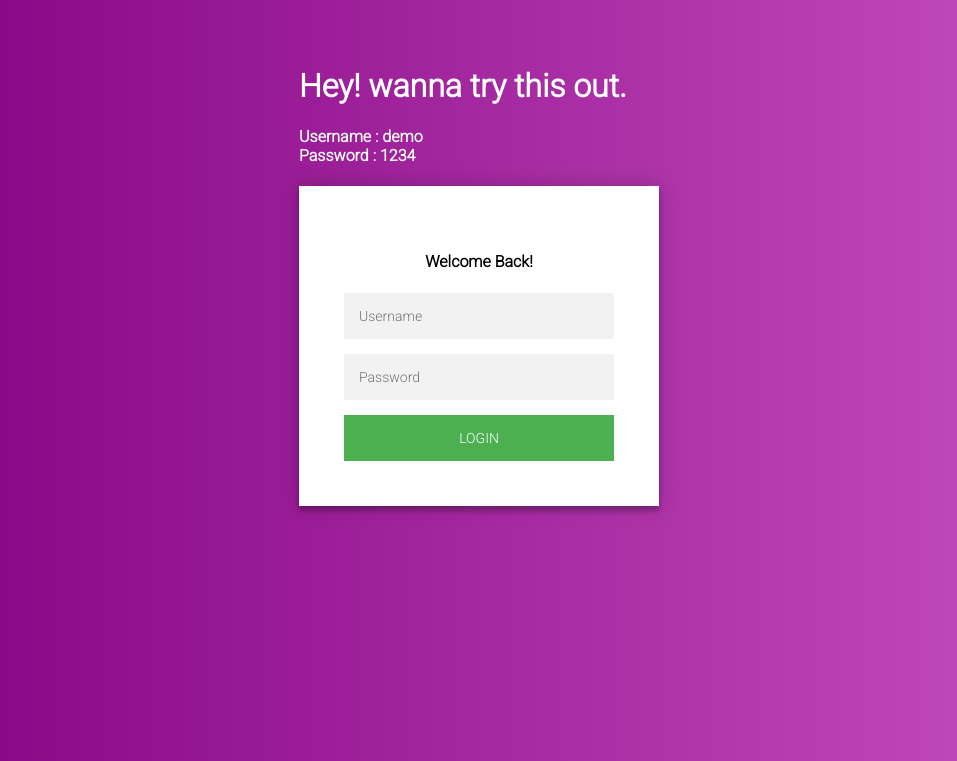
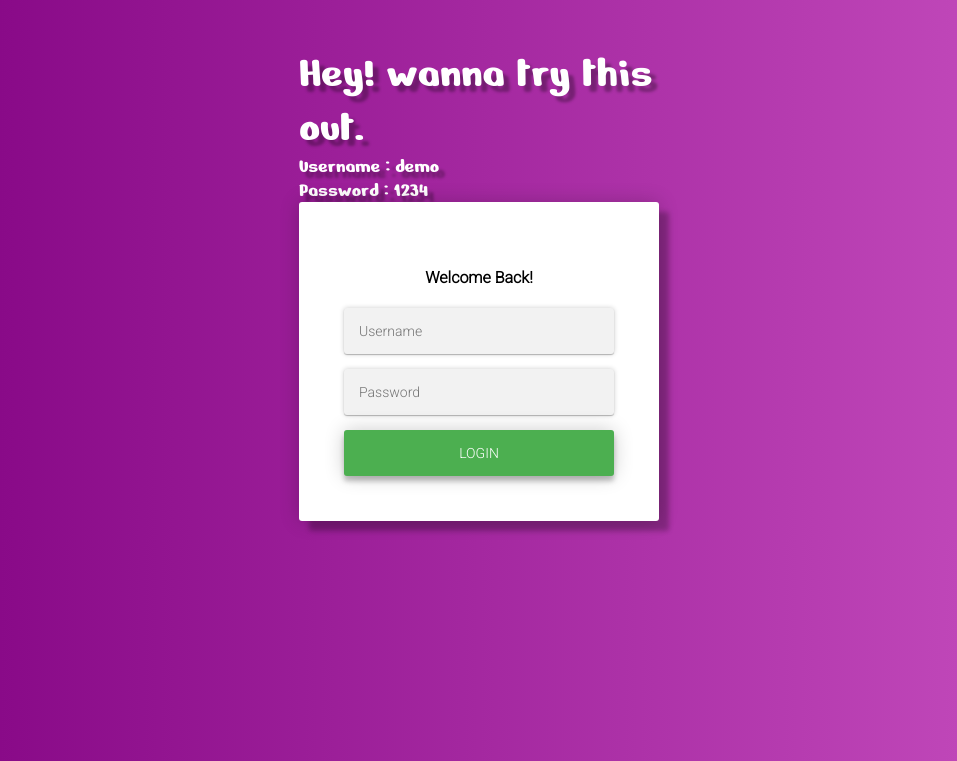
Before and after one commit to Shahnwazh170/socialbuddy, a Django app: page / in a window 1280 px wide. Shown: the top 761 px of the page, without its empty margins (161-1118 px from the left). Run offline with Django 3.2, Linux system fonts and the light colour scheme; some libraries are stand-ins or nearby versions.

Commit message:
Added more options

```diff
--- a/templates/socialBuddy/Login.html
+++ b/templates/socialBuddy/Login.html
@@ -4,6 +4,8 @@
 <head>
     <meta charset="UTF-8">
     <title>SocialBuddy - Login</title>
+    <link rel="preconnect" href="https://fonts.gstatic.com">
+    <link href="https://fonts.googleapis.com/css2?family=Nerko+One&display=swap" rel="stylesheet">
 
     <style>
         @import url(https://fonts.googleapis.com/css?family=Roboto:300);
@@ -29,7 +31,8 @@
             margin: 0 auto 20px;
             padding: 45px;
             text-align: center;
-            box-shadow: 0 0 20px 0 rgba(0, 0, 0, 0.2), 0 5px 5px 0 rgba(0, 0, 0, 0.24);
+            box-shadow: 0 0 20px 0 rgba(0, 0, 0, 0.2), 10px 10px 5px 0 rgba(0, 0, 0, 0.24);
+            border-radius: 3px;
         }
 
         .form input {
@@ -42,6 +45,8 @@
             padding: 15px;
             box-sizing: border-box;
             font-size: 14px;
+            box-shadow: 0 0 5px 0 rgba(0, 0, 0, 0.2), 0 1px 1px 0 rgba(0, 0, 0, 0.24);
+            border-radius: 3px;
         }
 
         .form button {
@@ -57,6 +62,8 @@
             -webkit-transition: all 0.3 ease;
             transition: all 0.3 ease;
             cursor: pointer;
+            box-shadow: 0 0 20px 0 rgba(0, 0, 0, 0.2), 0 5px 5px 0 rgba(0, 0, 0, 0.24);
+            border-radius: 3px;
         }
 
         .form button:hover, .form button:active, .form button:focus {
@@ -130,8 +137,16 @@
         }
 
         .demo {
+               text-shadow: 6px 6px 3px rgba(0, 0, 0, 0.3);
             color: #FFFFFF;
             font-family: "Roboto", sans-serif;
+            font-family: 'Nerko One', cursive;
+        }
+        .subhero{
+            font-size: 20px;
+        }
+        .hero{
+            font-size: 45px;
         }
     </style>
 </head>
@@ -139,8 +154,12 @@
 
 <div class="login-page">
     <div class="demo">
-        <h1>Hey! wanna try this out.</h1>
-        <h4>Username : demo <br> Password : 1234</h4>
+        <div class="hero">
+            Hey! wanna try this out.
+        </div>
+        <div class="subhero">
+            Username : demo <br> Password : 1234
+        </div>
     </div>
     <div class="form">
         {% if form.errors %}
```
Also changed, not shown: db.sqlite3.
